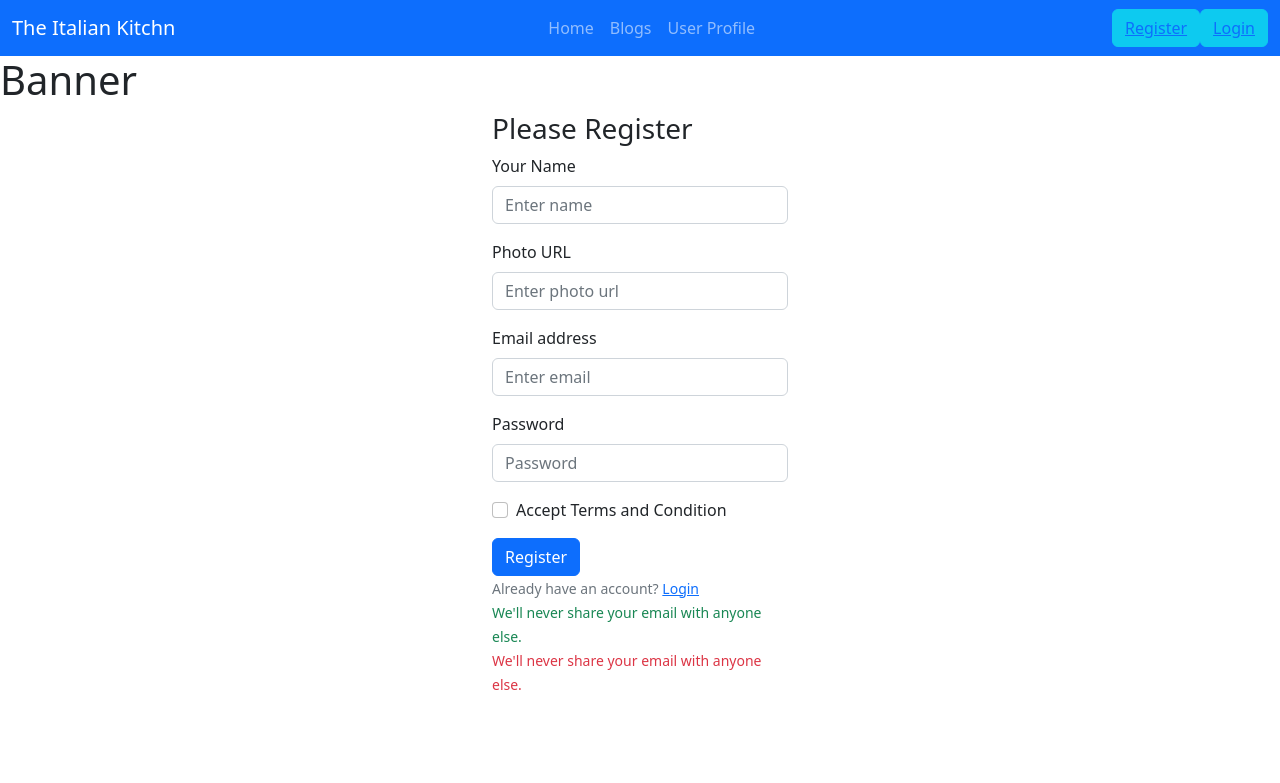
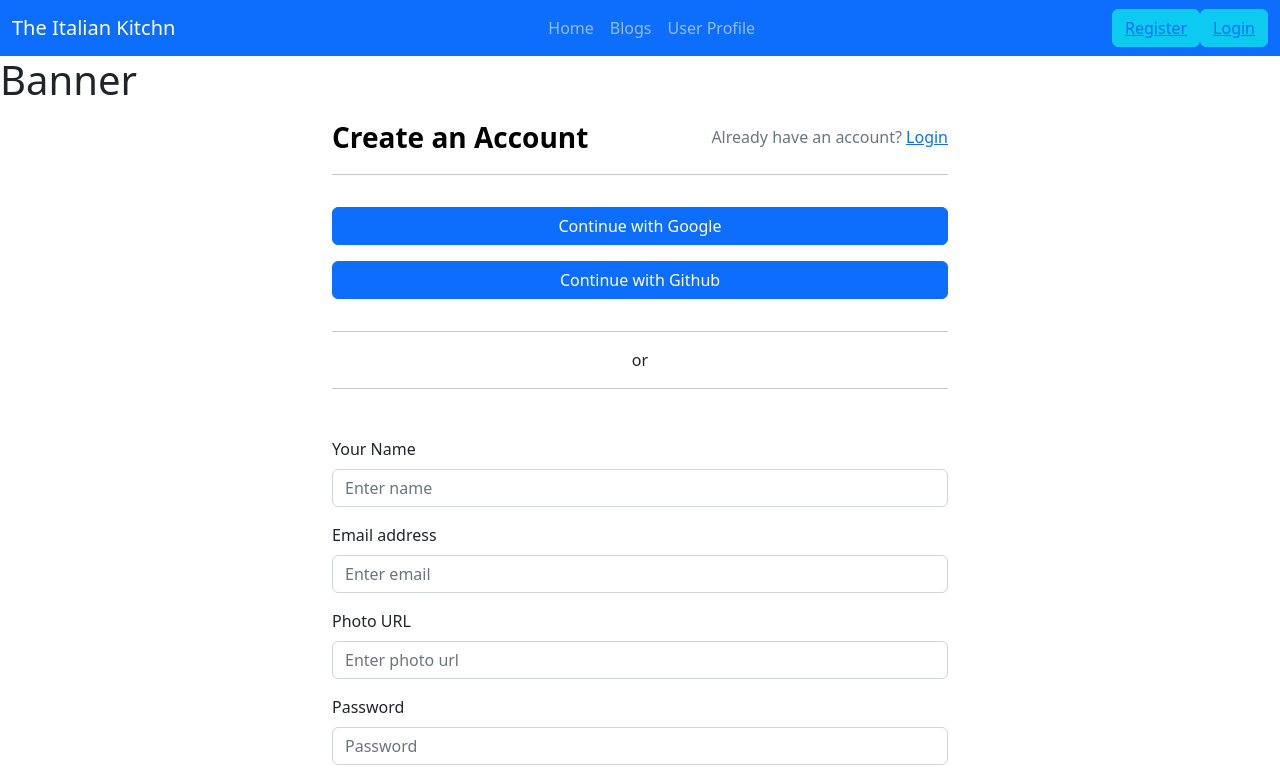
Before and after one commit to aminulislam2002/the-italian-kitchen-client, a React (Vite) app: page /register in a window 1280 px wide. Shown: the top 783 px of the page. Built offline with nearby package versions, Linux system fonts and the light colour scheme.

Commit message:
design register and login page and create auth provider

```diff
--- a/src/main.jsx
+++ b/src/main.jsx
@@ -4,9 +4,12 @@ import "./index.css";
 import "bootstrap/dist/css/bootstrap.min.css";
 import { RouterProvider } from "react-router-dom";
 import router from "./routes/Routes.jsx";
+import AuthProvider from "./providers/AuthProvider";
 
 ReactDOM.createRoot(document.getElementById("root")).render(
   <React.StrictMode>
-    <RouterProvider router={router}></RouterProvider>
+    <AuthProvider>
+      <RouterProvider router={router}></RouterProvider>
+    </AuthProvider>
   </React.StrictMode>
 );
--- a/src/pages/Home/ChefCard/ChefCard.jsx
+++ b/src/pages/Home/ChefCard/ChefCard.jsx
@@ -3,9 +3,7 @@ import { Button } from "react-bootstrap";
 import { Link } from "react-router-dom";
 
 const ChefCard = ({ chef }) => {
-  console.log(chef);
   const { id, name, years_of_experience, number_of_recipes, likes, bio, image_url } = chef;
-  console.log(id);
   return (
     <div className="row justify-content-center align-items-center">
       <div className="col-sm-12">
--- a/src/pages/Home/ChefRecipesDetails/ChefRecipesDetails.jsx
+++ b/src/pages/Home/ChefRecipesDetails/ChefRecipesDetails.jsx
@@ -12,7 +12,7 @@ const ChefRecipesDetails = () => {
       <h1>Total Chef Recipes {singleChefRecipes.length}</h1>
       <div className="container">
         {singleChefRecipes.map((recipe) => (
-          <RecipeCard key={recipe.key} recipe={recipe}></RecipeCard>
+          <RecipeCard key={recipe.key} recipe={recipe} id={id}></RecipeCard>
         ))}
       </div>
     </div>
--- a/src/pages/Home/RecipeCard/RecipeCard.jsx
+++ b/src/pages/Home/RecipeCard/RecipeCard.jsx
@@ -1,5 +1,4 @@
-import { Button } from "bootstrap";
-import React, { useEffect, useState } from "react";
+import React, { useState } from "react";
 
 const RecipeCard = ({ recipe }) => {
   const { ingredients, instructions, title } = recipe;
@@ -14,7 +13,6 @@ const RecipeCard = ({ recipe }) => {
   const handleInstructionsClick = () => {
     setInstructionsItems(instructions.length);
   };
-
   return (
     <div>
       <div className="row justify-content-center align-items-center">
@@ -23,7 +21,7 @@ const RecipeCard = ({ recipe }) => {
             <div className="card-body row">
               <div className="col">
                 <h3>{title}</h3>
-                <h>Here image</h>
+                <h4>Here image</h4>
               </div>
               <div className="col">
                 <h3>Ingredients</h3>
@@ -35,7 +33,7 @@ const RecipeCard = ({ recipe }) => {
                   ))}
                 </ol>
                 {ingredientsItems < ingredients.length && (
-                  <button onClick={handleIngredientsClick} type="button" class="btn btn-link">
+                  <button onClick={handleIngredientsClick} type="button" className="btn btn-link">
                     See More
                   </button>
                 )}
@@ -48,7 +46,7 @@ const RecipeCard = ({ recipe }) => {
                   ))}
                 </ul>
                 {instructionsItems < instructions.length && (
-                  <button onClick={handleInstructionsClick} type="button" class="btn btn-link">
+                  <button onClick={handleInstructionsClick} type="button" className="btn btn-link">
                     See More
                   </button>
                 )}
--- a/src/pages/Login/Login.jsx
+++ b/src/pages/Login/Login.jsx
@@ -4,9 +4,15 @@ import { Link } from "react-router-dom";
 
 const Login = () => {
   return (
-    <Container className="mx-auto w-25">
-      <h3>Please Login</h3>
+    <Container className="mx-auto w-50">
       <Form>
+        <div className="d-flex align-items-center justify-content-between mb-3">
+          <Form.Text className="fs-3 text-black fw-bold">Please Login</Form.Text>
+          <Form.Text className="text-muted">
+            Don't have an account? <Link to="/register">Register</Link>
+          </Form.Text>
+        </div>
+        <hr />
         <Form.Group className="mb-3" controlId="formBasicEmail">
           <Form.Label>Email address</Form.Label>
           <Form.Control type="email" name="email" placeholder="Enter email" required />
@@ -15,16 +21,11 @@ const Login = () => {
           <Form.Label>Password</Form.Label>
           <Form.Control type="password" name="password" placeholder="Password" required />
         </Form.Group>
-        <Form.Group className="mb-3" controlId="formBasicCheckbox">
-          <Form.Check type="checkbox" label="Check me out" />
-        </Form.Group>
-        <Button variant="primary" type="submit">
-          Login
-        </Button>
-        <br />
-        <Form.Text className="text-muted">
-          Don't have an account? <Link to="/register">Register</Link>
-        </Form.Text>
+        <div className="d-flex justify-content-center align-items-center">
+          <Button variant="primary" type="submit" className="w-50">
+            Login
+          </Button>
+        </div>
         <br />
         <Form.Text className="text-success">We'll never share your email with anyone else.</Form.Text>
         <br />
--- a/src/pages/Register/Register.jsx
+++ b/src/pages/Register/Register.jsx
@@ -4,20 +4,35 @@ import { Link } from "react-router-dom";
 
 const Register = () => {
   return (
-    <Container className="mx-auto w-25">
-      <h3>Please Register</h3>
+    <Container className="mx-auto w-50">
       <Form>
+        <div className="d-flex align-items-center justify-content-between">
+          <Form.Text className="fs-3 text-black fw-bold">Create an Account</Form.Text>
+          <Form.Text className="text-muted fs-6">
+            Already have an account? <Link to="/login">Login</Link>
+          </Form.Text>
+        </div>
+        <hr />
+        <div className="mb-5">
+          <Button variant="primary" className="w-100 mb-3 mt-3" type="submit">
+            Continue with Google
+          </Button>
+          <Button variant="primary" className="w-100 mb-3" type="submit">
+            Continue with Github
+          </Button>
+          <hr /> <p className="text-center">or</p> <hr />
+        </div>
         <Form.Group className="mb-3" controlId="formBasicEmail">
           <Form.Label>Your Name</Form.Label>
           <Form.Control type="text" name="name" placeholder="Enter name" required />
         </Form.Group>
         <Form.Group className="mb-3" controlId="formBasicEmail">
+          <Form.Label>Email address</Form.Label>
+          <Form.Control type="email" name="email" placeholder="Enter email" required />
+        </Form.Group>
+        <Form.Group className="mb-3" controlId="formBasicEmail">
           <Form.Label>Photo URL</Form.Label>
           <Form.Control type="text" name="photo" placeholder="Enter photo url" required />
-        </Form.Group>
-        <Form.Group className="mb-3" controlId="formBasicEmail">
-          <Form.Label>Email address</Form.Label>
-          <Form.Control type="email" name="email" placeholder="Enter email" required />
         </Form.Group>
         <Form.Group className="mb-3" controlId="formBasicPassword">
           <Form.Label>Password</Form.Label>
@@ -26,13 +41,11 @@ const Register = () => {
         <Form.Group className="mb-3" controlId="formBasicCheckbox">
           <Form.Check type="checkbox" name="accept" label="Accept Terms and Condition" />
         </Form.Group>
-        <Button variant="primary" type="submit">
-          Register
-        </Button>
-        <br />
-        <Form.Text className="text-muted">
-          Already have an account? <Link to="/login">Login</Link>
-        </Form.Text>
+        <div className="d-flex justify-content-center align-items-center">
+          <Button variant="primary" type="submit" className="w-50">
+            Register
+          </Button>
+        </div>
         <br />
         <Form.Text className="text-success">We'll never share your email with anyone else.</Form.Text>
         <br />
--- /dev/null
+++ b/src/providers/AuthProvider.jsx
@@ -0,0 +1,15 @@
+import React, { createContext } from 'react';
+
+export const AuthContext = createContext(null)
+
+const AuthProvider = ({children}) => {
+    const authInfo = {}
+
+    return (
+        <AuthContext.Provider value={authInfo}>
+            {children}
+        </AuthContext.Provider>
+    );
+};
+
+export default AuthProvider;
```
